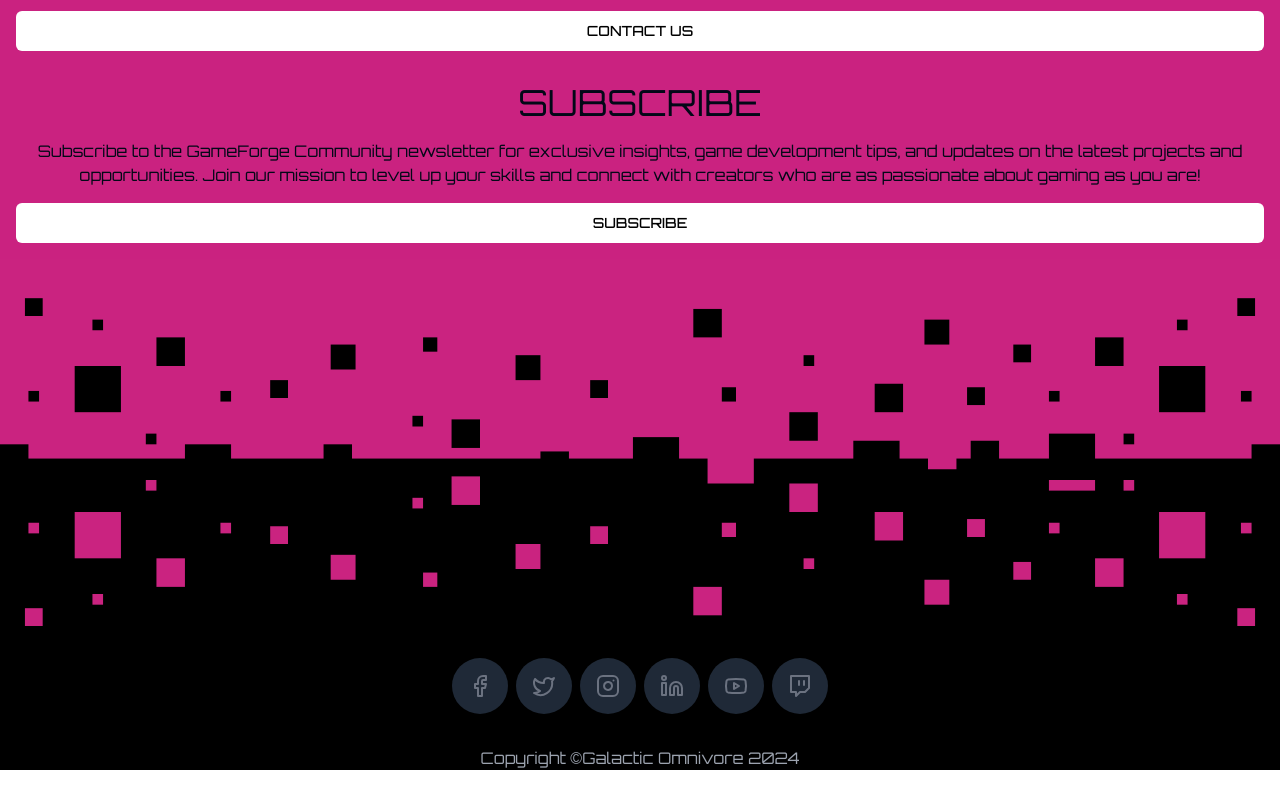
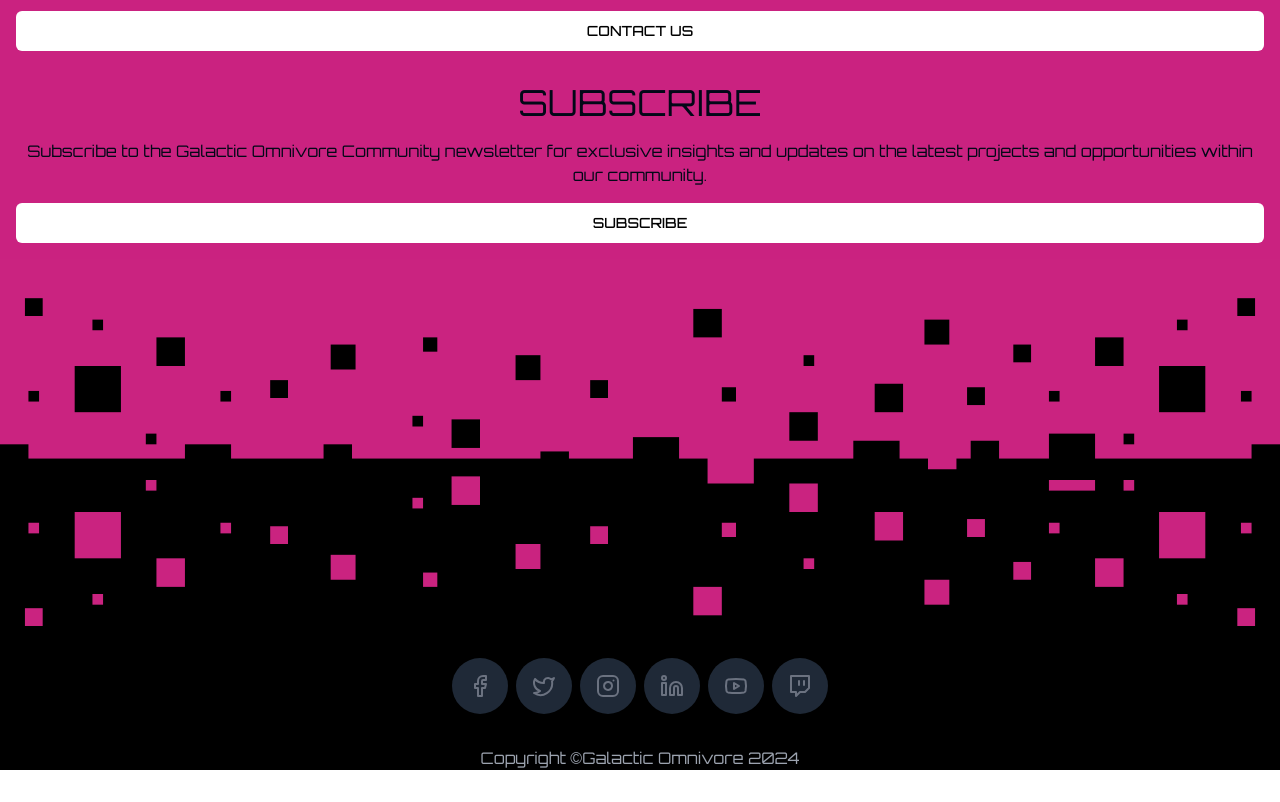
Before and after one commit to GalacticOmnivoreElder/gowebsite, a Next.js app: page / in a window 1280 px wide. Shown: the part 5800-6602 px from the top of the page. Built offline with nearby package versions, Linux system fonts and the light colour scheme.

Commit message:
Update Text on website

```diff
--- a/src/app/page.js
+++ b/src/app/page.js
@@ -460,9 +460,9 @@ const Newsletter = () => {
     <div className={`flex justify-center flex-col p-4 bg-[${magenta}]`}>
       <div className="text-4xl text-center mb-4">SUBSCRIBE</div>
       <div className="text-center">
-        Subscribe to the GameForge Community newsletter for exclusive insights, game development tips,
-        and updates on the latest projects and opportunities. Join our mission to level up your skills
-        and connect with creators who are as passionate about gaming as you are!
+        Subscribe to the Galactic Omnivore Community newsletter for
+        exclusive insights and updates on the latest projects and
+        opportunities within our community.
       </div>
       <a href="https://forms.gle/QGDQWhbRQGfc8YaY9" className="w-full">
         <Button className="bg-white text-black p-4 mt-4 w-full">
```
